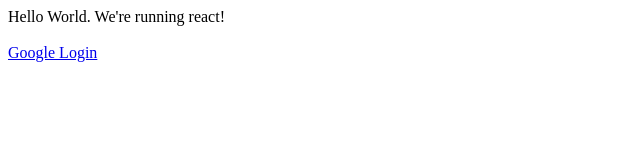
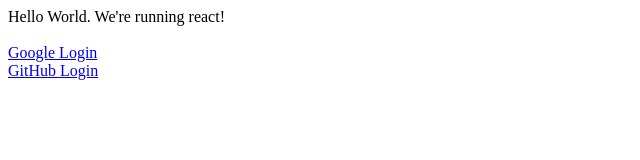
Before and after one commit to WestDiscGolf/jrm-react-swa, a React (Create React App) app: page / in a window 1280 px wide. Shown: the top 160 px of the page, without its empty margins (0-640 px from the left). Built offline with nearby package versions, Linux system fonts and the light colour scheme; no server answers; the HTML template or start-up script is replaced by a standard one.

Commit message:
git login test

```diff
--- a/src/App.js
+++ b/src/App.js
@@ -30,6 +30,7 @@ function App() {
       {!userInfo && (
         <>
         <a href={`/.auth/login/google?post_login_redirect_uri=${redirect}`}>Google Login</a><br/>
+        <a href={`/.auth/login/github?post_login_redirect_uri=${redirect}`}>GitHub Login</a><br/>
         </>
       )}
 
```
